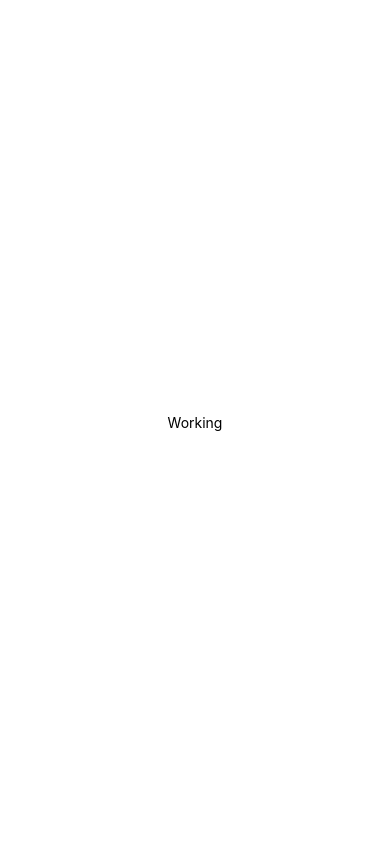
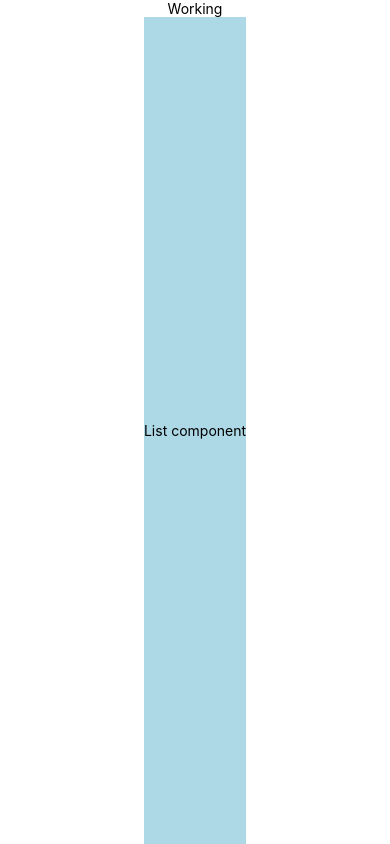
Before and after one commit to dallin-r-parker/react-native-udemy, a React Native app: screen / in a window 390 px wide. Built offline with nearby package versions, Linux system fonts and the light colour scheme.

Commit message:
configured module path alias in typescript and babel

```diff
--- a/App.tsx
+++ /dev/null
@@ -1,20 +0,0 @@
-import React from "react";
-import { Text } from "react-native";
-import { StatusBar } from "expo-status-bar";
-import styled from "styled-components/native";
-
-const App = () => (
-  <Container>
-    <Text>Working</Text>
-    <StatusBar style="auto" />
-  </Container>
-);
-
-const Container: React.FC = styled.View`
-  flex: 1;
-  background-color: #fff;
-  align-items: center;
-  justify-content: center;
-`;
-
-export default App;
--- a/babel.config.js
+++ b/babel.config.js
@@ -1,6 +1,28 @@
-module.exports = function(api) {
+module.exports = function (api) {
   api.cache(true);
   return {
-    presets: ['babel-preset-expo'],
+    presets: ["babel-preset-expo"],
+    plugins: [
+      [
+        "module-resolver",
+        {
+          root: ["./"],
+          extensions: [
+            ".ios.ts",
+            ".android.ts",
+            ".ts",
+            ".ios.tsx",
+            ".android.tsx",
+            ".tsx",
+            ".jsx",
+            ".js",
+            ".json",
+          ],
+          alias: {
+            "@ui": "./src/components",
+          },
+        },
+      ],
+    ],
   };
 };
--- a/package.json
+++ b/package.json
@@ -1,5 +1,5 @@
 {
-  "main": "node_modules/expo/AppEntry.js",
+  "main": "src/main.tsx",
   "scripts": {
     "start": "expo start",
     "android": "expo start --android",
@@ -14,13 +14,15 @@
     "react-dom": "~16.11.0",
     "react-native": "https://github.com/expo/react-native/archive/sdk-38.0.2.tar.gz",
     "react-native-web": "~0.11.7",
-    "styled-components": "^5.1.1"
+    "styled-components": "^5.1.1",
+    "uninstall": "0.0.0"
   },
   "devDependencies": {
     "@babel/core": "^7.8.6",
     "@types/react": "~16.9.41",
     "@types/react-native": "~0.62.13",
     "@types/styled-components": "^5.1.2",
+    "babel-plugin-module-resolver": "^4.0.0",
     "typescript": "~3.9.5"
   },
   "private": true
--- /dev/null
+++ b/src/components/List.tsx
@@ -0,0 +1,17 @@
+import React from "react";
+import styled from "styled-components/native";
+import { Text } from "react-native";
+
+export const List: React.FC = () => (
+  <Container>
+    <Text>List component</Text>
+  </Container>
+);
+
+const Container = styled.View`
+  flex: 1;
+  color: white;
+  background-color: lightblue;
+  align-items: center;
+  justify-content: center;
+`;
--- /dev/null
+++ b/src/main.tsx
@@ -0,0 +1,26 @@
+import React from "react";
+import { Text } from "react-native";
+import { StatusBar } from "expo-status-bar";
+import styled from "styled-components/native";
+import { registerRootComponent } from "expo";
+import { List } from "@ui/List";
+
+const App = () => {
+  return (
+    <Container>
+      <Text>Working</Text>
+      <List />
+      {/* <Home title="Home"></Home> */}
+      <StatusBar style="auto" />
+    </Container>
+  );
+};
+
+const Container: React.FC = styled.View`
+  flex: 1;
+  background-color: #fff;
+  align-items: center;
+  justify-content: center;
+`;
+
+registerRootComponent(App);
--- /dev/null
+++ b/src/screens/Home.tsx
@@ -0,0 +1,6 @@
+import React from "react";
+import { Text } from "react-native";
+
+export const Home: React.FC<{ title: string }> = ({ title }) => (
+  <Text>Hello {title}</Text>
+);
--- a/tsconfig.json
+++ b/tsconfig.json
@@ -3,6 +3,10 @@
     "allowSyntheticDefaultImports": true,
     "jsx": "react-native",
     "lib": ["dom", "esnext"],
+    "baseUrl": ".",
+    "paths": {
+      "@ui*": ["./src/components*"]
+    },
     "moduleResolution": "node",
     "noEmit": true,
     "skipLibCheck": true,
```
Also changed, not shown: src/components/List/index.tsx (deleted), 1 other file (tests, documents, lock files or other folders).
